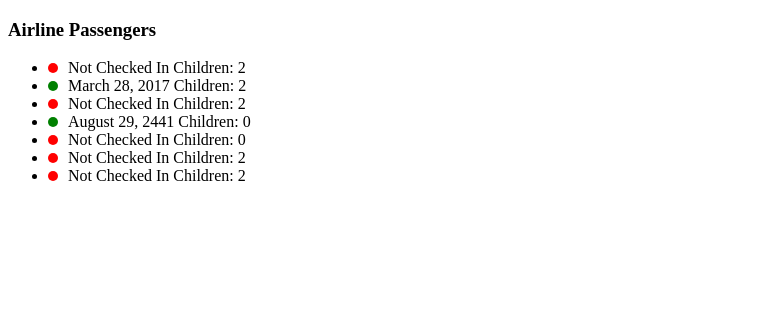
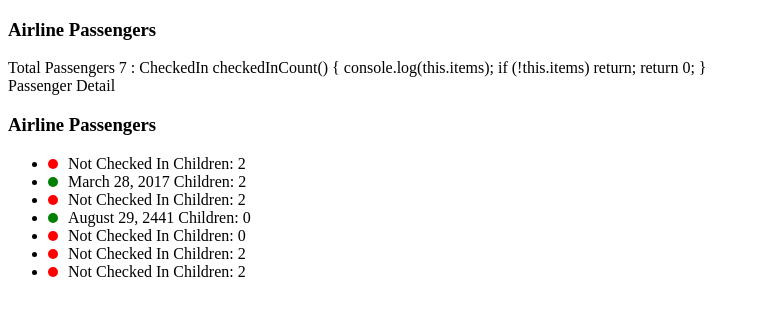
Before and after one commit to brillyanto/ngprojects, an Angular app: page / in a window 1280 px wide. Shown: the top 316 px of the page, without its empty margins (0-759 px from the left). Built offline with nearby package versions, Linux system fonts and the light colour scheme.

Commit message:
passing data to component

```diff
--- /dev/null
+++ b/src/app/passenger-dashboard/components/passenger-count.component.ts
@@ -0,0 +1,25 @@
+import { Component, Input } from '@angular/core';
+import { Passenger } from '../models/passenger.interface';
+@Component({
+    selector: 'passenger-count',
+    template: `
+    <div>
+        <h3>Airline Passengers</h3>
+        <div>
+            Total Passengers {{ items.length }} : CheckedIn {{ checkedInCount }}
+        </div>
+    </div>
+    `
+})
+
+export class PassengerCountComponent {
+
+ @Input()
+ items: Passenger;
+ checkedInCount(): number{
+    console.log(this.items);
+    if(!this.items) return;
+    //return this.items.filter((passenger: Passenger) => passenger.checkedIn ).length;
+    return 0;
+ }
+}
--- /dev/null
+++ b/src/app/passenger-dashboard/components/passenger-detail.component.ts
@@ -0,0 +1,12 @@
+import { Component } from '@angular/core';
+
+@Component({
+    selector: 'passenger-detail',
+    template: `
+    <div>Passenger Detail</div>
+    `
+})
+
+export class PassengerDetailComponent {
+    constructor(){}
+}
--- a/src/app/passenger-dashboard/containers/passenger-dashboard/passenger-dashboard.component.ts
+++ b/src/app/passenger-dashboard/containers/passenger-dashboard/passenger-dashboard.component.ts
@@ -1,4 +1,4 @@
-import { Component } from '@angular/core';
+import { Component, OnInit } from '@angular/core';
 import { Passenger } from '../../models/passenger.interface';
 
 @Component({
@@ -6,6 +6,10 @@ import { Passenger } from '../../models/passenger.interface';
     styleUrls: ['passenger-dashboard.component.scss'],
     template: `
     <div>
+        <passenger-count
+        [items] = "passengers"
+        ></passenger-count>
+        <passenger-detail></passenger-detail>
         <h3>Airline Passengers</h3>
         <ul>
             <li *ngFor="let passenger of passengers; let i=index">
@@ -20,8 +24,11 @@ import { Passenger } from '../../models/passenger.interface';
     `
 })
 
-export class PassengerDashboardComponent{
-    passengers: Passenger[] = [
+export class PassengerDashboardComponent implements OnInit{
+    passengers: Passenger[];
+      ngOnInit(){
+        console.log('OnInit');
+        this.passengers =  [
           {
             id: 0,
             fullname: 'John',
@@ -86,5 +93,6 @@ export class PassengerDashboardComponent{
               { name: 'child2', gender: 'Fale', age: 2 },
             ]
           },
-      ]
+        ];
       }
+}
--- a/src/app/passenger-dashboard/models/passenger.interface.ts
+++ b/src/app/passenger-dashboard/models/passenger.interface.ts
@@ -11,3 +11,5 @@ export interface Passenger{
     checkedInDate: number
     children: Child[] | null
 }
+
+export type PassengerList = Passenger[];
```
Also changed, not shown: src/app/passenger-dashboard/passenger-dashboard.module.ts (+8 -1 lines). Lines whose indentation alone changed are shown as unchanged.
